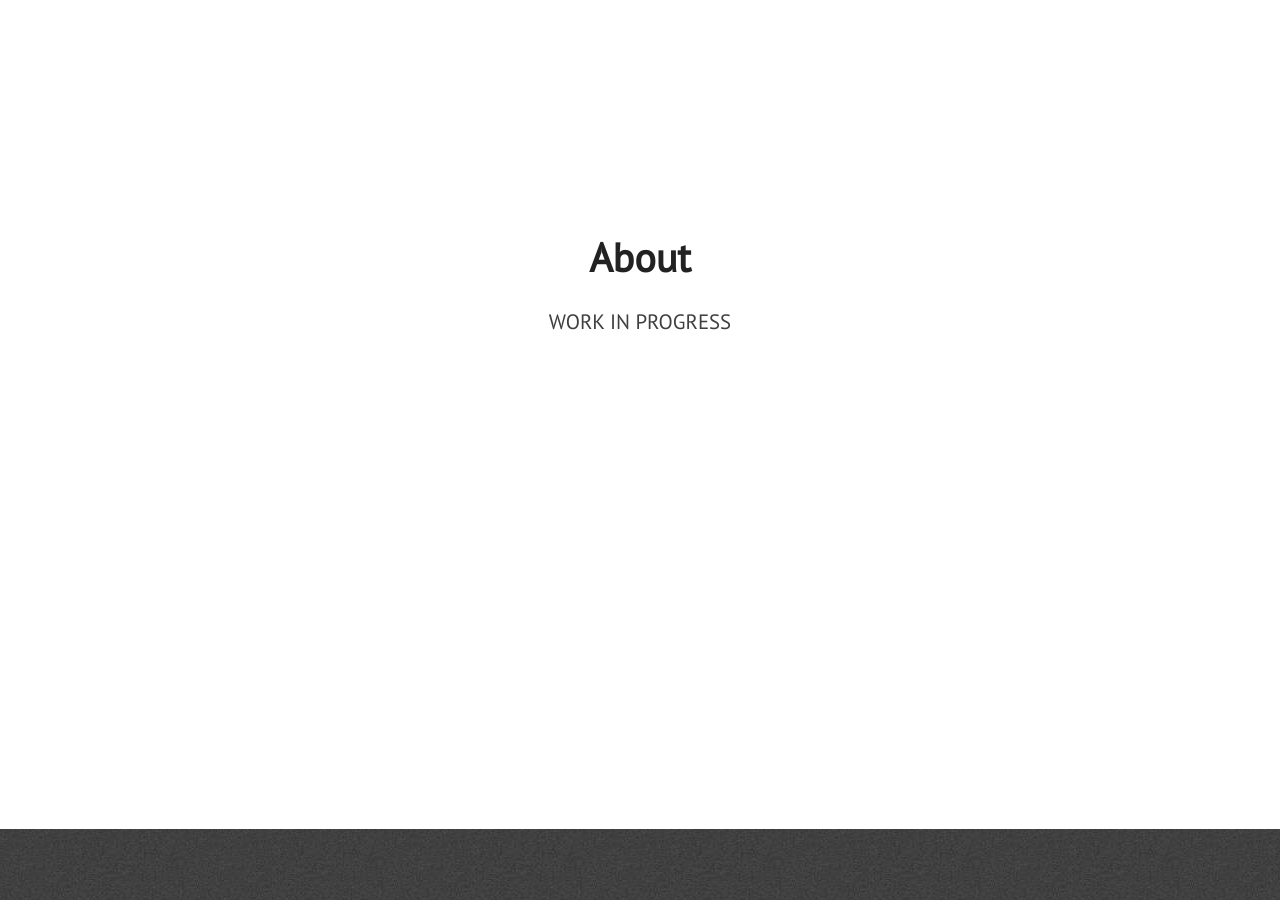
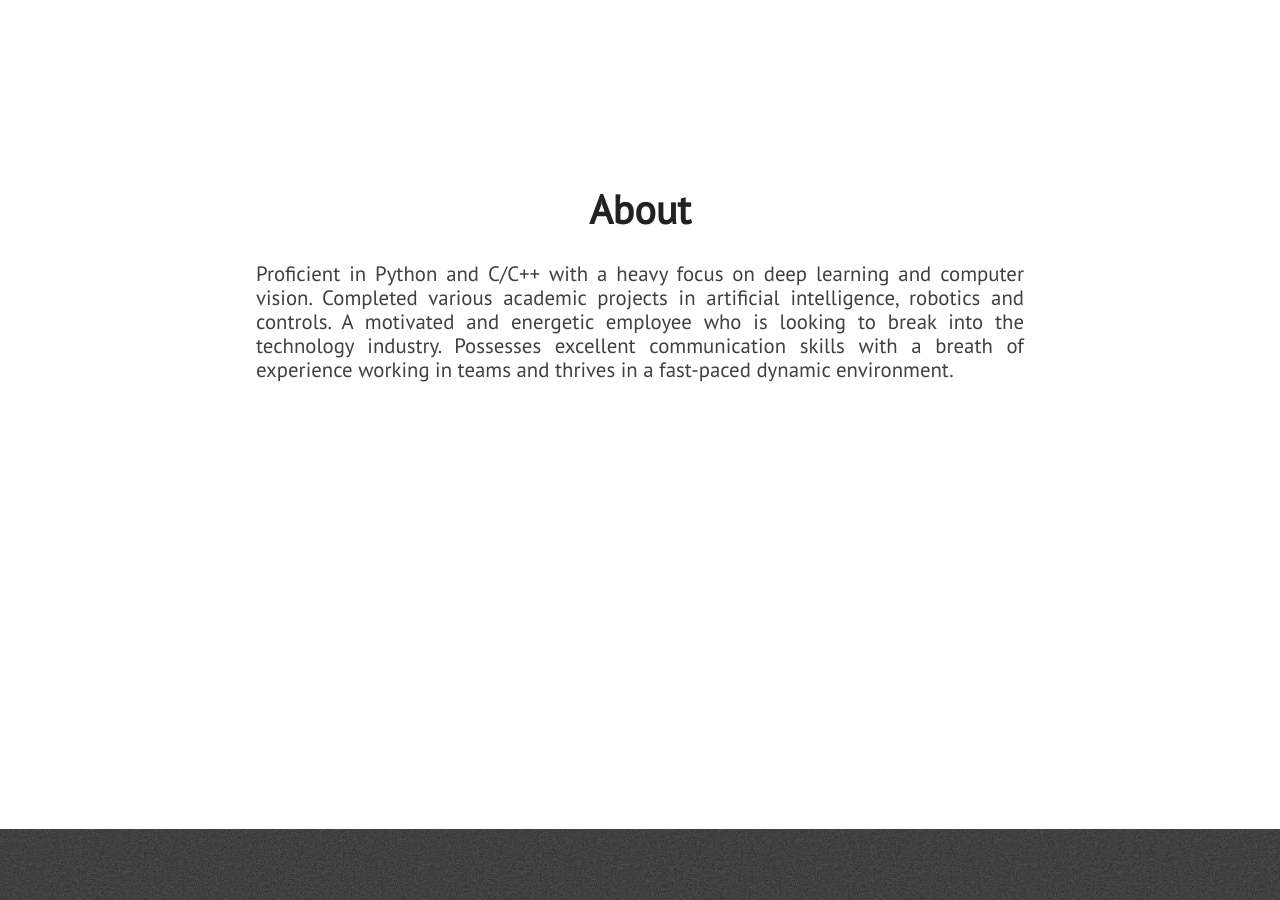
Before and after one commit to NDurocher/NDurocher.github.io, a Jekyll site: the page built from index.html, in a window 1280 px wide and 900 px high, scrolled down 1131 px. Built offline with Jekyll 4.4.1, drawn with Linux system fonts in a browser that asks for light colours; nearby versions of some CDN libraries.

Commit message:
Update about.html

```diff
--- a/_includes/about.html
+++ b/_includes/about.html
@@ -3,7 +3,7 @@
         <div id="about-text">
             <div class="section-heading">About</div>
             <p class="paragraph-text justify-text">
-               WORK IN PROGRESS
+               Proficient in Python and C/C++ with a heavy focus on deep learning and computer vision. Completed various academic projects in artificial intelligence, robotics and controls. A motivated and energetic employee who is looking to break into the technology industry. Possesses excellent communication skills with a breath of experience working in teams and thrives in a fast-paced dynamic environment.
             </p>
         </div>
     </section>
```
